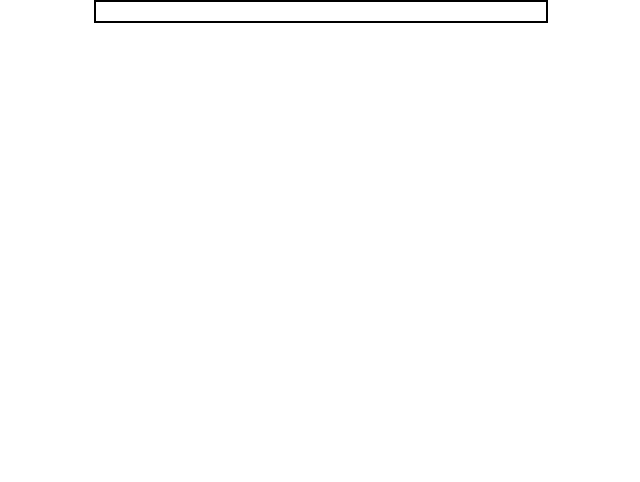
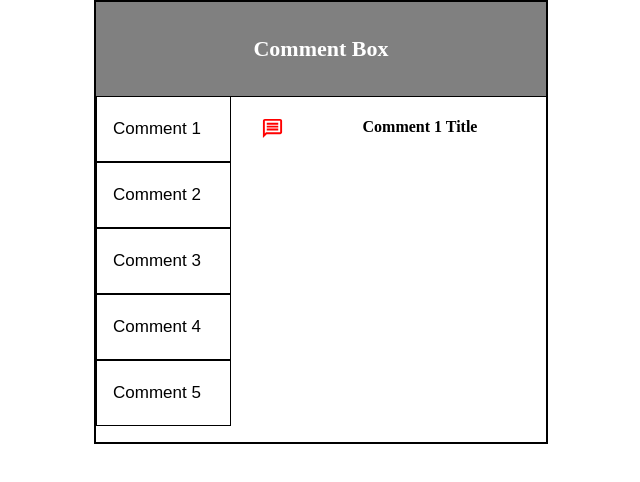
Before and after one commit to Meta-Amit-Chhipa/ReactJs, a React (Create React App) app: page / in a window 1280 px wide. Shown: the top 482 px of the page, without its empty margins (306-946 px from the left). Built offline with nearby package versions, Linux system fonts and the light colour scheme; the HTML template or start-up script is replaced by a standard one.

Commit message:
Update PostList.js

```diff
--- a/src/PostList.js
+++ b/src/PostList.js
@@ -1,9 +1,30 @@
 import React from "react";
-
-function PostList(props){
-    return(
+import { MdOutlineMessage } from 'react-icons/md';
+function PostList(props) {
+    return (
         <div>
-            <h3>{props.CurrentTitle}</h3>
+            <div className="Title">
+                <h3>Comment Box  </h3>
+            </div>
+            <div className="Tab">
+                {
+                    props.data.map((button, i) => (
+                        <button key={button.id} className="tablinks" onClick={() => props.ClickedTab(i)}>
+                            Comment {button.id}</button>
+                    ))
+                }
+            </div>
+            <div className="TabContent">
+                {
+                    props.CurrTab !== -1 &&
+                    <>
+                        <div className="TitleIcons">
+                            <MdOutlineMessage style={{ color: 'red', marginLeft: '20px' }} />
+                        </div>
+                        <h4>{props.data[props.CurrTab].title}</h4>
+                    </>
+                }
+            </div>
         </div>
     )
 }
```
